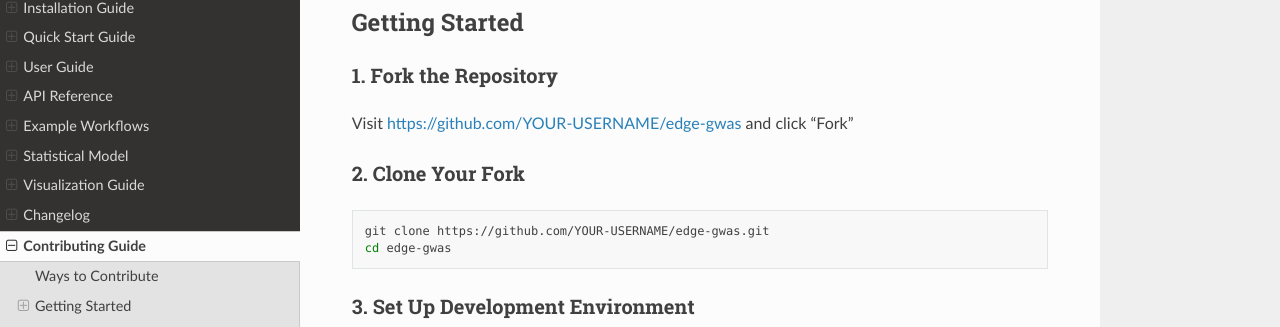
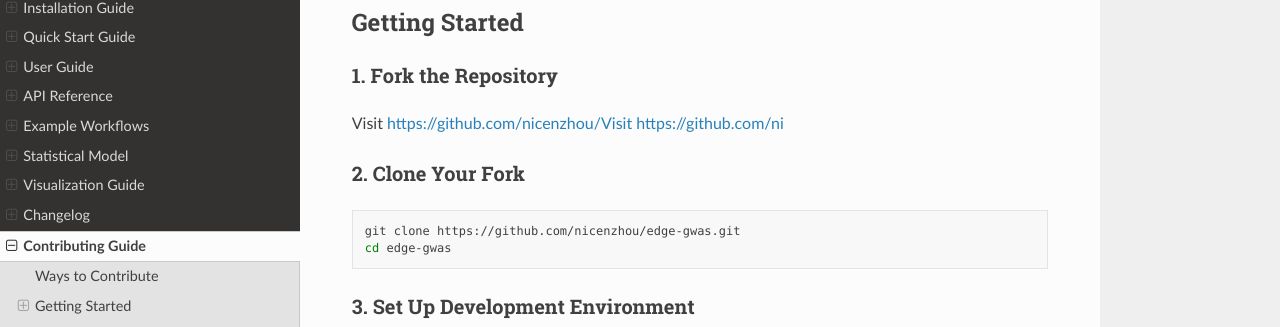
Before and after one commit to nicenzhou/edge-gwas, a Sphinx documentation site: the page built from docs/contributing.rst, in a window 1280 px wide and 900 px high, scrolled down 378 px. Shown: the part 144-471 px from the top of the window. Built offline with Sphinx 7.4.7 and the Read the Docs theme 3.1.0, drawn with Linux system fonts in a browser that asks for light colours; pages that are not in the unit, such as notebooks, are missing from menus; some of the changed text lies outside the part shown.

Commit message:
Update contributing.rst

```diff
--- a/docs/contributing.rst
+++ b/docs/contributing.rst
@@ -25,14 +25,14 @@ Getting Started
 1. Fork the Repository
 ~~~~~~~~~~~~~~~~~~~~~~
 
-Visit https://github.com/YOUR-USERNAME/edge-gwas and click "Fork"
+Visit https://github.com/nicenzhou/Visit https://github.com/ni
 
 2. Clone Your Fork
 ~~~~~~~~~~~~~~~~~~
 
 .. code-block:: bash
 
-   git clone https://github.com/YOUR-USERNAME/edge-gwas.git
+   git clone https://github.com/nicenzhou/edge-gwas.git
    cd edge-gwas
 
 3. Set Up Development Environment
@@ -220,7 +220,7 @@ Submitting Changes
 2. Create Pull Request
 ~~~~~~~~~~~~~~~~~~~~~~
 
-1. Go to https://github.com/YOUR-USERNAME/edge-gwas
+1. Go to https://github.com/nicenzhou/edge-gwas
 2. Click "Pull requests" → "New pull request"
 3. Select your branch
 4. Fill out the PR template:
```
